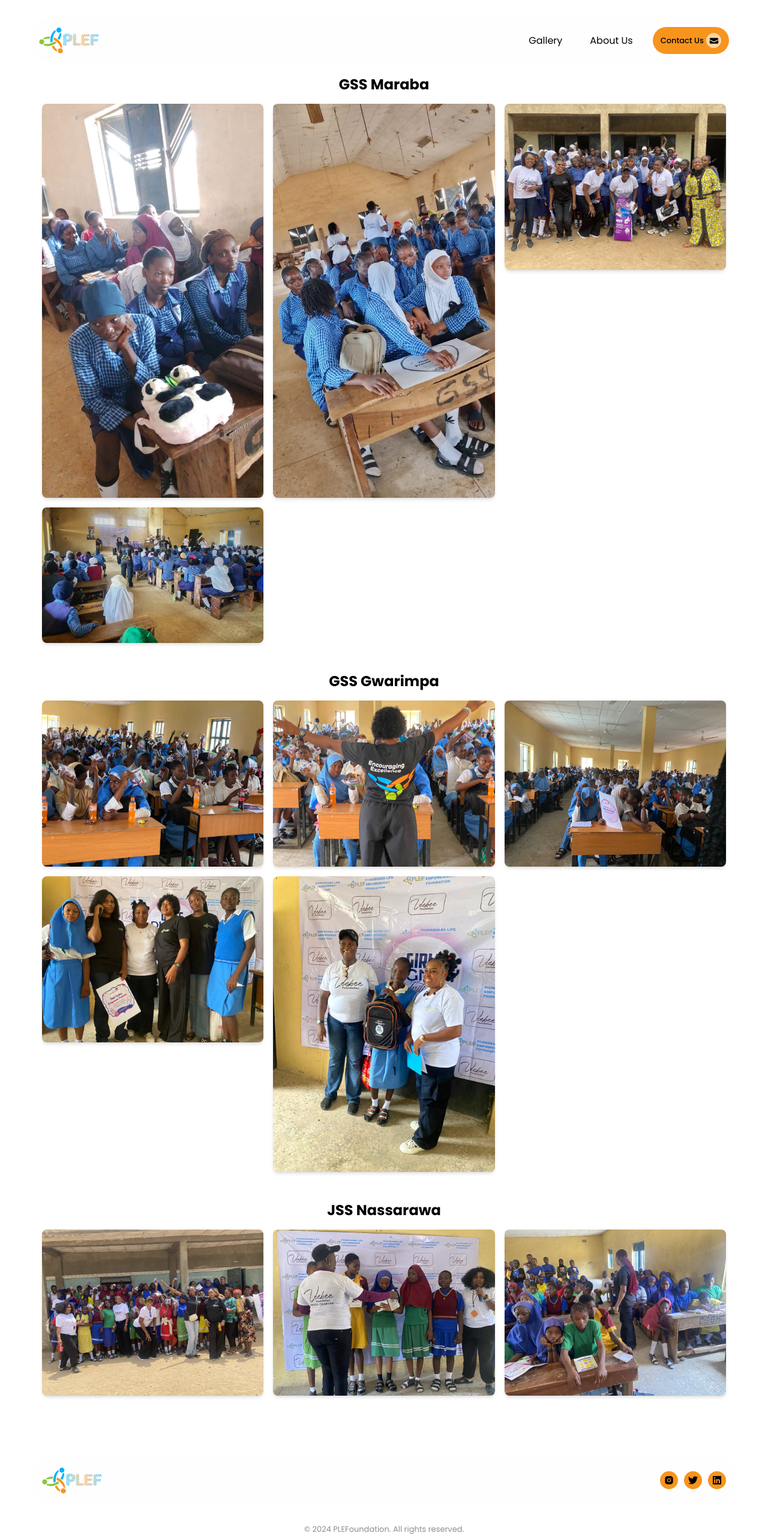
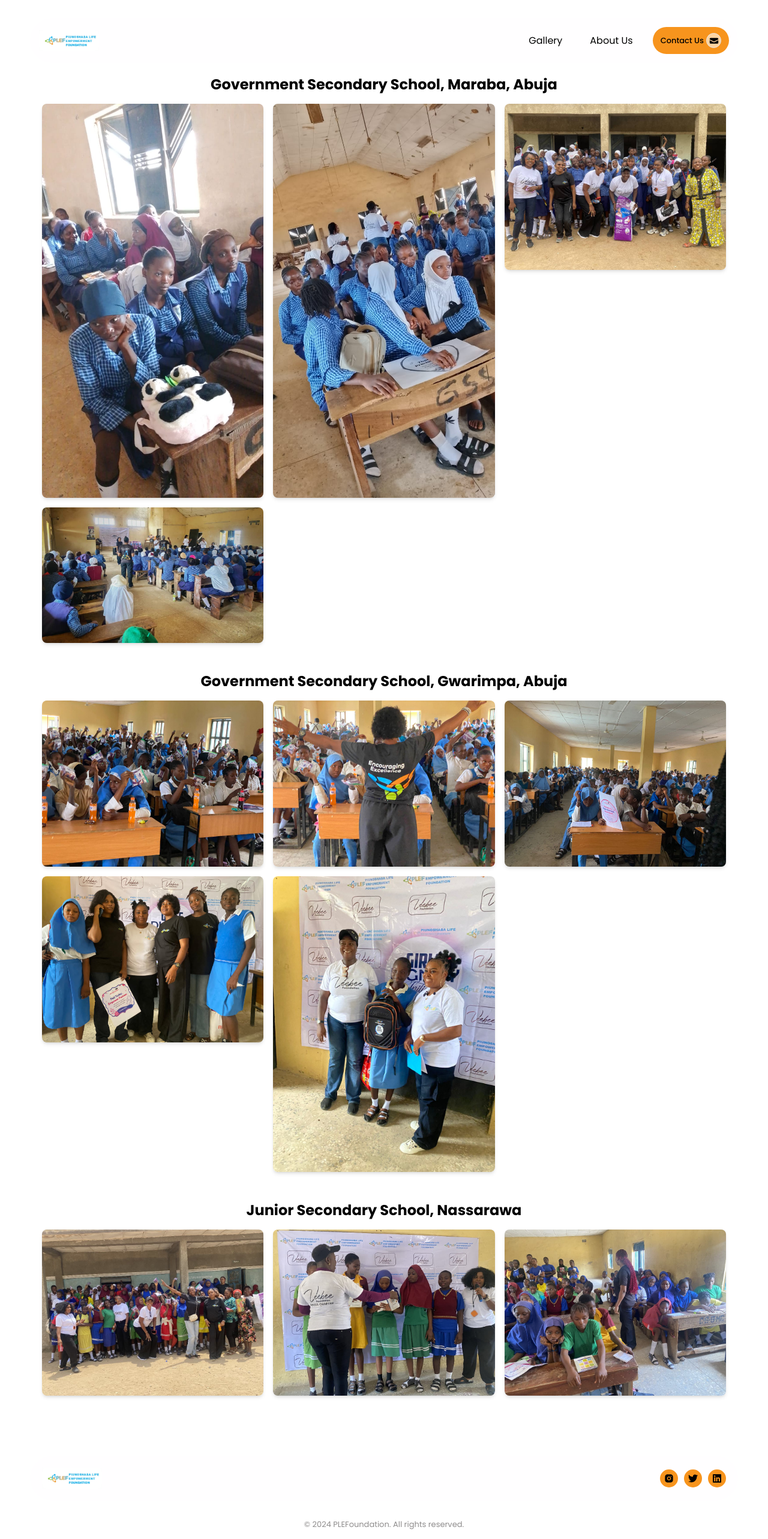
Before and after one commit to KenUdoudo/company, a React (Vite) app: page /girlsdignityinitiative in a window 1280 px wide. Shown: the top 2566 px of the page at 60% size. Built offline with nearby package versions, Linux system fonts and the light colour scheme.

Commit message:
new logo and image rename

```diff
--- a/src/App.jsx
+++ b/src/App.jsx
@@ -13,7 +13,7 @@ import { HiMiniEnvelope } from "react-icons/hi2";
 import { RiInstagramFill } from "react-icons/ri";
 import { FaTwitter } from "react-icons/fa";
 import { FaLinkedin } from "react-icons/fa";
-import logo from "./assets/newlogo.svg";
+import logo from "./assets/logo.svg";
 import { HiOutlineMenu } from "react-icons/hi";
 import { BrowserRouter as Router, Route, Routes } from "react-router-dom";
 import { Link } from "react-router-dom";
--- a/src/components/gallery/fourthgallery.jsx
+++ b/src/components/gallery/fourthgallery.jsx
@@ -2,14 +2,14 @@ import { useState } from "react";
 import Modal from "react-modal";
 
 const mediaGroups = {
-  "GSS Maraba": [
+  "Government Secondary School, Maraba, Abuja": [
     "/girlsdignityinitiative/gssmaraba/image (1).jpg",
     "/girlsdignityinitiative/gssmaraba/image (2).jpg",
     "/girlsdignityinitiative/gssmaraba/image (3).jpg",
     "/girlsdignityinitiative/gssmaraba/image (4).jpg",
   ],
 
-  "GSS Gwarimpa": [
+  "Government Secondary School, Gwarimpa, Abuja": [
     "/girlsdignityinitiative/gssgwarimpa/image (1).jpg",
     "/girlsdignityinitiative/gssgwarimpa/image (2).jpg",
     "/girlsdignityinitiative/gssgwarimpa/image (3).jpg",
@@ -17,7 +17,7 @@ const mediaGroups = {
     "/girlsdignityinitiative/gssgwarimpa/image (5).jpg",
   ],
 
-  "JSS Nassarawa": [
+  "Junior Secondary School, Nassarawa": [
     "/girlsdignityinitiative/jssnassarawa/image (1).jpg",
     "/girlsdignityinitiative/jssnassarawa/image (2).jpg",
     "/girlsdignityinitiative/jssnassarawa/image (3).jpg",
```
Also changed, not shown: src/assets/logo.svg (added).
